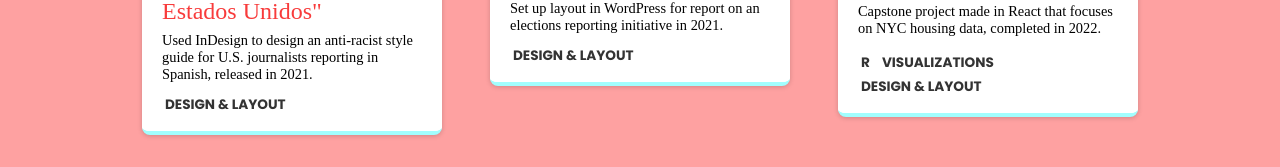
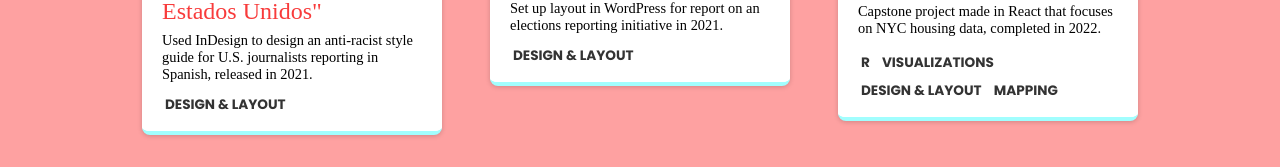
Before and after one commit to chejel/portfolio, a SvelteKit app: page / in a window 1280 px wide. Shown: the part 1868-2035 px from the top of the page. Built offline with nearby package versions, Linux system fonts and the light colour scheme.

Commit message:
Fix tags

```diff
--- a/src/routes/data/data.js
+++ b/src/routes/data/data.js
@@ -81,12 +81,13 @@ export const data = [
     plotTitle: "Disrepair, Displacement and Distress",
     plotDescription: `Capstone project made in React that focuses on NYC housing data, completed in 2022.`,
     type: "work",
-    tags: ["R", "Visualizations", "Design & layout"],
+    tags: ["R", "Visualizations", "Design & layout", "Mapping"],
   },
 ];
 
 let tagsArray = [];
 data.forEach(d => {
-  tagsArray = [...tagsArray, ...d.tags];
+  tagsArray = [...tagsArray, ...d.tags.map(d => d.toLowerCase())];
 });
 export let uniqueTags = [...new Set(tagsArray)];
+console.log(uniqueTags);
```
